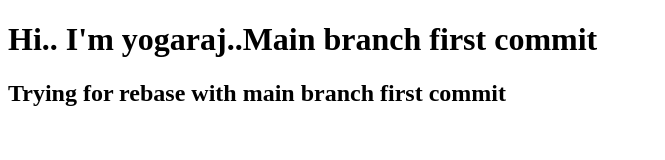
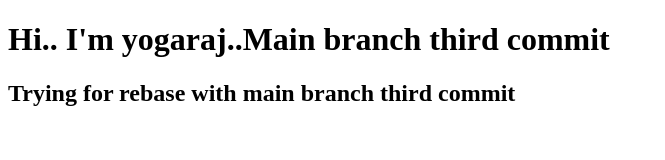
Before and after one commit to Yogaraj2002/git-rebase, a plain HTML site: page index.html in a window 1280 px wide. Shown: the whole page, without its empty margins (0-665 px from the left). Drawn offline with Linux system fonts and the light colour scheme.

Commit message:
m third commit

```diff
--- a/index.html
+++ b/index.html
@@ -6,7 +6,7 @@
     <title>Document</title>
 </head>
 <body>
-    <h1>Hi.. I'm yogaraj..Main branch first commit</h1>
-    <h2>Trying for rebase with main branch first commit</h2>
+    <h1>Hi.. I'm yogaraj..Main branch third commit</h1>
+    <h2>Trying for rebase with main branch third commit</h2>
 </body>
 </html>
```
